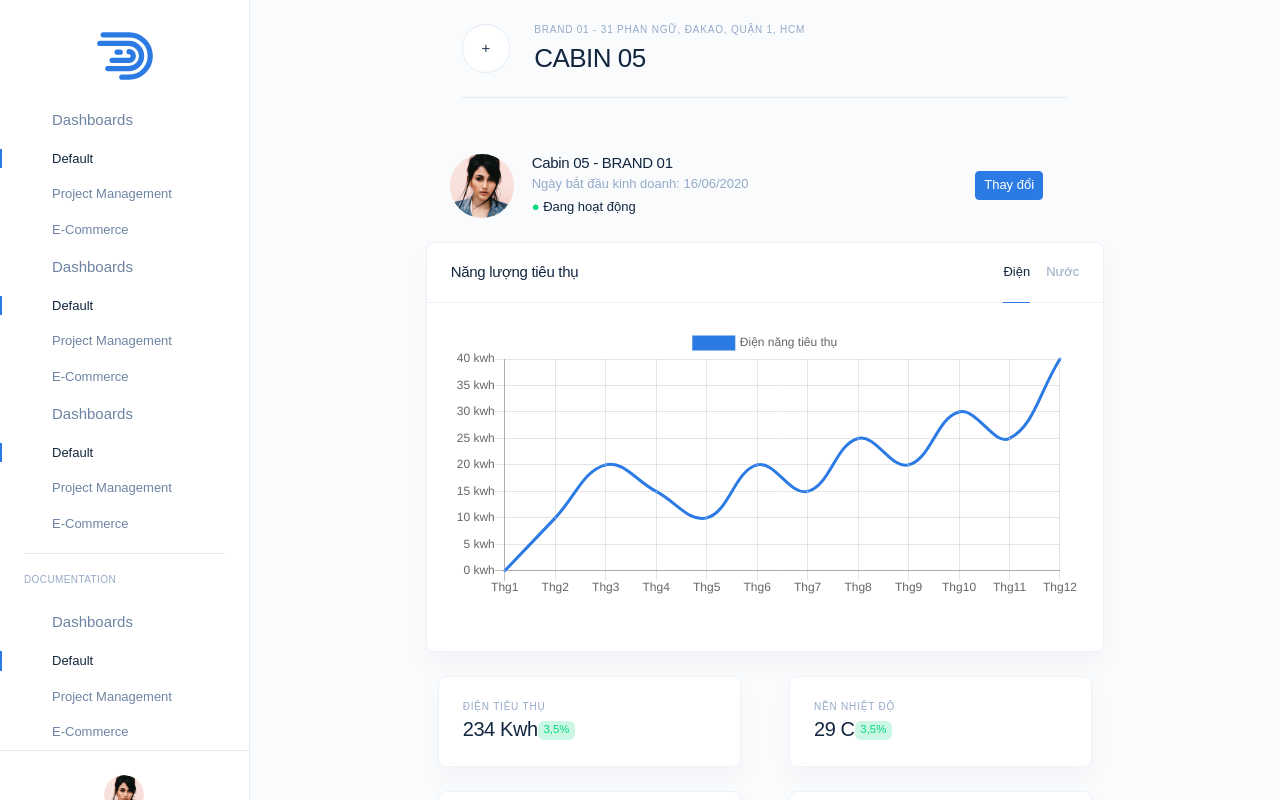
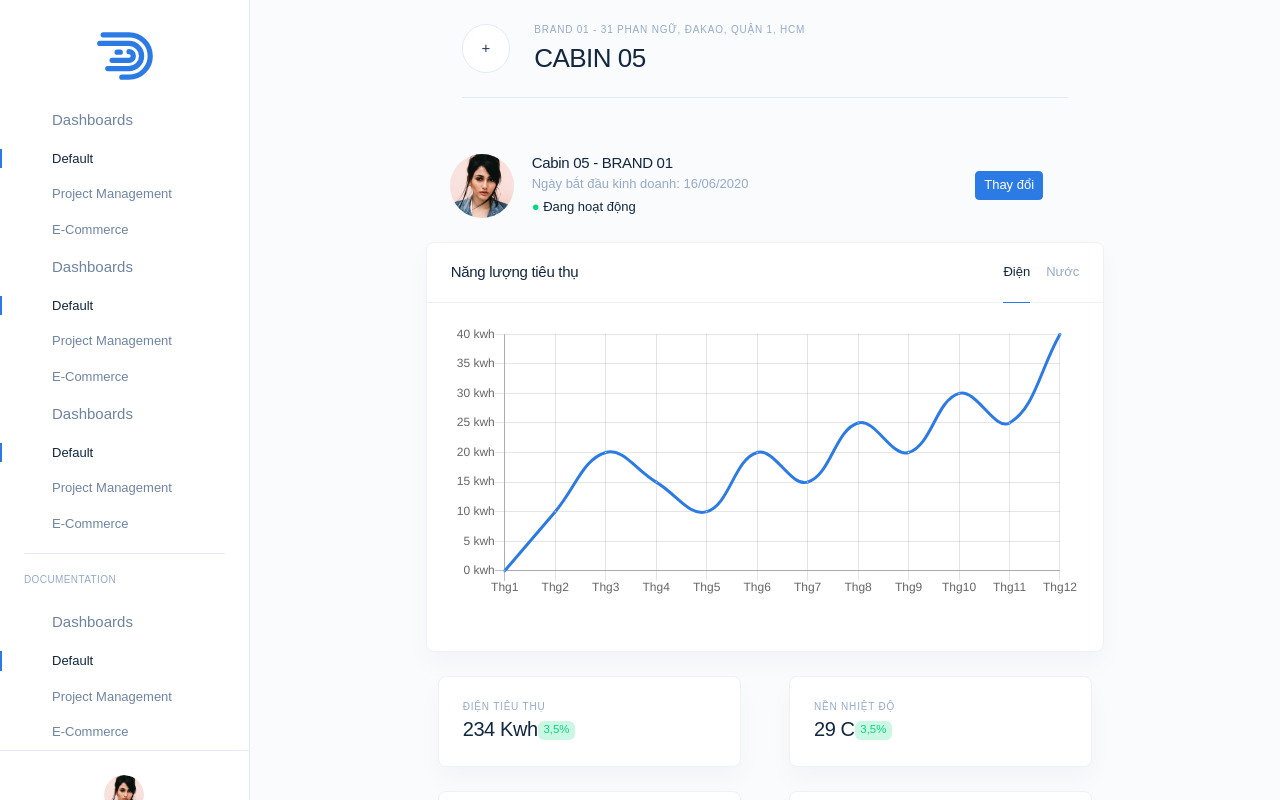
Before and after one commit to chenhuanghui/cabindashboard, a Next.js app: page /cabin/1 in a window 1280 px wide. Shown: the top 800 px of the page. Built offline with nearby package versions, Linux system fonts and the light colour scheme; a web font is replaced by a local one.

Commit message:
hide title

```diff
--- a/components/card/card_chart.js
+++ b/components/card/card_chart.js
@@ -41,6 +41,9 @@ export default class CardChart extends React.Component {
 
     var optionsdata = [];
     optionsdata =  {
+      legend: {
+        display: false // hide title
+      },
       scales: {
         yAxes: [{
           ticks: {
```
